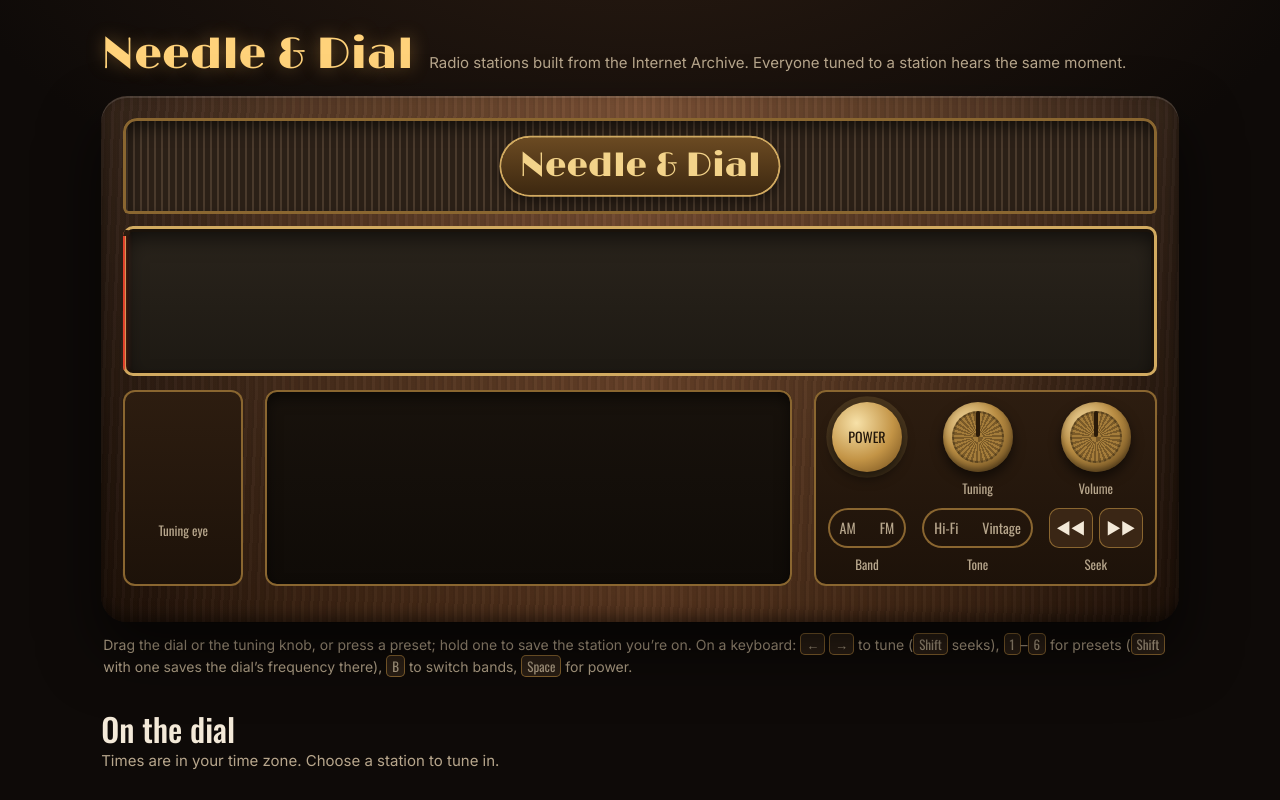
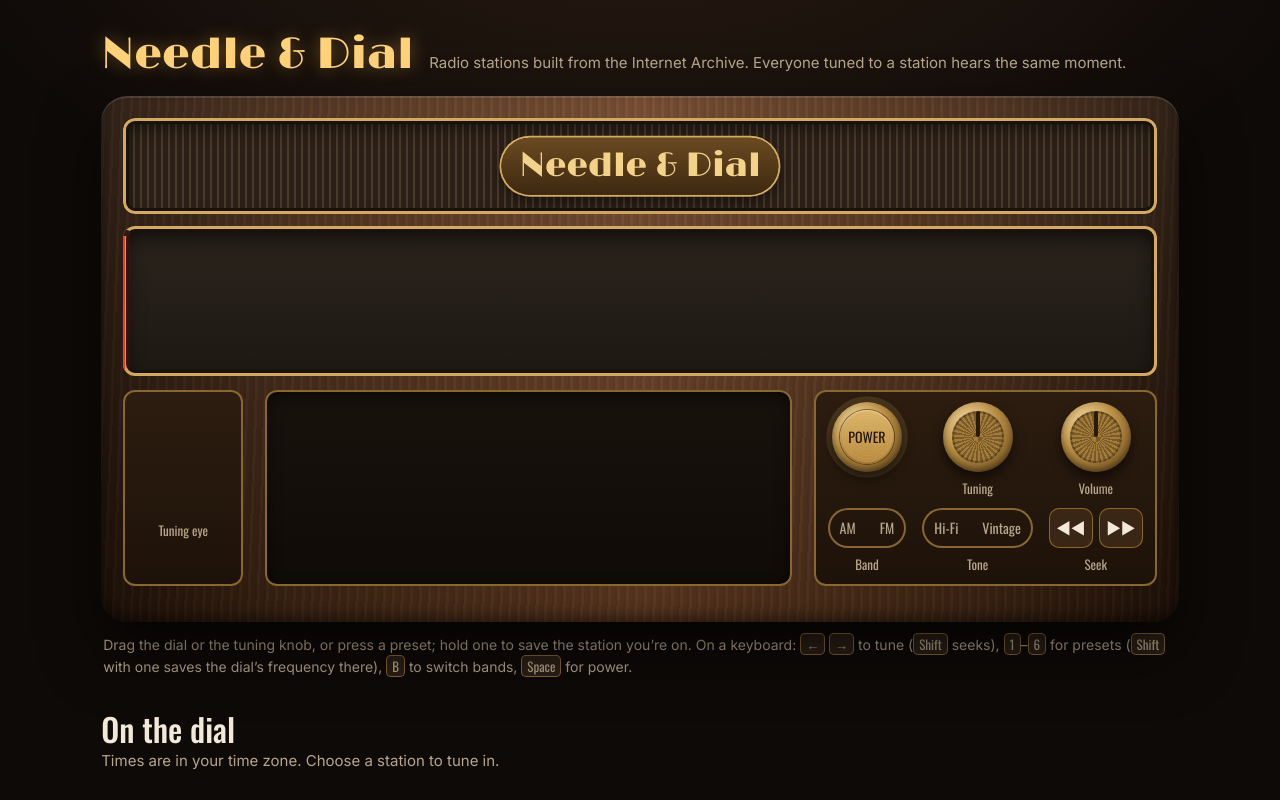
Before and after one commit to mattforney/needle-and-dial, a website: page src/index.template.html in a window 1280 px wide. Shown: the top 800 px of the page. Drawn offline with nearby package versions, Linux system fonts and the light colour scheme.

Commit message:
Faceplate: the grille and the dial glass share one radius and bezel; a flat power button
The grille's bottom corners were 6 px and its bezel the dark brass, against the
dial glass's 10 px and bright brass right below it. Both are now 12 px, like the
panels under them, with the same bright brass ring. The power button was a dome;
it is now a flat face set in the same brass collar as the knobs, lit red when on.

Co-Authored-By: Claude Opus 5.5 <noreply@anthropic.com>
Claude-Session: https://claude.ai/code/session_01WFt22rcaV37e8QSvY4GJKz

```diff
--- a/src/index.template.html
+++ b/src/index.template.html
@@ -31,12 +31,12 @@ header.top{display:flex;align-items:baseline;gap:16px;flex-wrap:wrap;margin-bott
   repeating-linear-gradient(92deg,rgba(0,0,0,.10) 0 2px,rgba(255,255,255,.025) 2px 5px,rgba(0,0,0,.06) 5px 9px),
   linear-gradient(90deg,var(--walnut-d),var(--walnut) 18%,var(--walnut-l) 50%,var(--walnut) 82%,var(--walnut-d));
   box-shadow:0 30px 60px rgba(0,0,0,.6),inset 0 2px 0 rgba(255,255,255,.12),inset 0 -6px 14px rgba(0,0,0,.45)}
-.grille{height:clamp(54px,9vw,96px);border-radius:14px 14px 6px 6px;position:relative;overflow:hidden;
+.grille{height:clamp(54px,9vw,96px);border-radius:12px;position:relative;overflow:hidden;
   background:repeating-linear-gradient(90deg,#2b2017 0 3px,#4a3a2c 3px 5px,#2b2017 5px 7px),linear-gradient(#3b2e22,#2a2018);
-  box-shadow:inset 0 0 0 3px var(--brass-d),inset 0 8px 18px rgba(0,0,0,.6)}
+  box-shadow:inset 0 0 0 3px var(--brass),inset 0 0 0 6px #1a120a,inset 0 8px 18px rgba(0,0,0,.6)}
 .badge{white-space:nowrap;position:absolute;left:50%;top:50%;transform:translate(-50%,-50%);font-family:Limelight,Georgia,serif;font-size:clamp(20px,3.4vw,34px);color:#f3d38a;padding:2px 18px;border-radius:999px;
   background:linear-gradient(#6b4a22,#3d2810);box-shadow:0 0 0 2px var(--brass),0 6px 14px rgba(0,0,0,.5);white-space:nowrap}
-.dial{position:relative;margin-top:12px;height:clamp(120px,15vw,150px);border-radius:10px;overflow:hidden;cursor:ew-resize;touch-action:none;
+.dial{position:relative;margin-top:12px;height:clamp(120px,15vw,150px);border-radius:12px;overflow:hidden;cursor:ew-resize;touch-action:none;
   background:linear-gradient(180deg,#2a241c,#1d1913);box-shadow:inset 0 0 0 3px var(--brass),inset 0 0 0 6px #1a120a,inset 0 10px 22px rgba(0,0,0,.7);transition:background .8s}
 .radio[data-on="true"] .dial{background:radial-gradient(120% 140% at 50% 50%,var(--glass-hot) 0%,var(--glass) 45%,#d9b878 100%)}
 .dial svg{position:absolute;inset:0;width:100%;height:100%}
@@ -71,11 +71,16 @@ header.top{display:flex;align-items:baseline;gap:16px;flex-wrap:wrap;margin-bott
 .sw{display:flex;border-radius:999px;overflow:hidden;box-shadow:inset 0 0 0 2px var(--brass-d)}
 .sw button{border:0;background:transparent;white-space:nowrap;padding:8px 12px;min-height:40px;font-family:Oswald,sans-serif;font-size:14px;color:var(--muted);cursor:pointer}
 .sw button[aria-pressed="true"]{background:var(--brass);color:#22160a}
-.power{width:70px;height:70px;border-radius:50%;border:0;cursor:pointer;font-family:Oswald,sans-serif;font-size:14px;color:#22160a;
-  background:radial-gradient(circle at 35% 30%,#f7e1a8,#c39446 55%,#6a4718);box-shadow:0 6px 12px rgba(0,0,0,.55)}
+.power{width:70px;height:70px;border-radius:50%;border:0;cursor:pointer;font-family:Oswald,sans-serif;font-size:14px;color:#22160a;position:relative;isolation:isolate;
+  background:radial-gradient(circle at 35% 30%,#f2d9a0,#b98d43 45%,#5d4018 100%);box-shadow:0 6px 12px rgba(0,0,0,.55),inset 0 -3px 6px rgba(0,0,0,.4)}
+.power::before{content:"";position:absolute;inset:8px;border-radius:50%;z-index:-1;
+  background:repeating-radial-gradient(circle,rgba(255,255,255,.05) 0 1px,rgba(255,255,255,0) 1px 3px),linear-gradient(180deg,#dcb468,#b8893d);
+  box-shadow:0 0 0 1px rgba(40,24,8,.55),inset 0 1px 1px rgba(255,240,205,.55),inset 0 -1px 2px rgba(0,0,0,.25)}
+.power:active::before{box-shadow:0 0 0 1px rgba(40,24,8,.55),inset 0 3px 5px rgba(0,0,0,.4)}
 .radio[data-on="false"] .power{animation:pulse 2.2s ease-in-out infinite}
-.radio[data-on="true"] .power{background:radial-gradient(circle at 35% 30%,#ffb39b,#e2412b 55%,#7a1a0d);color:#fff}
-@keyframes pulse{0%,100%{box-shadow:0 6px 12px rgba(0,0,0,.55),0 0 0 0 rgba(255,210,122,.0)}50%{box-shadow:0 6px 12px rgba(0,0,0,.55),0 0 0 10px rgba(255,210,122,.22)}}
+.radio[data-on="true"] .power{color:#fff}
+.radio[data-on="true"] .power::before{background:radial-gradient(circle,#ff9a7e 0%,#e2412b 55%,#a8240f 100%);box-shadow:0 0 0 1px rgba(40,10,4,.6),inset 0 2px 4px rgba(0,0,0,.35),0 0 12px rgba(226,65,43,.45)}
+@keyframes pulse{0%,100%{box-shadow:0 6px 12px rgba(0,0,0,.55),inset 0 -3px 6px rgba(0,0,0,.4),0 0 0 0 rgba(255,210,122,0)}50%{box-shadow:0 6px 12px rgba(0,0,0,.55),inset 0 -3px 6px rgba(0,0,0,.4),0 0 0 10px rgba(255,210,122,.22)}}
 .fine{display:flex;gap:6px}.fine button{min-width:44px;min-height:40px;border-radius:10px;border:0;background:#3a2615;color:var(--ink);cursor:pointer;box-shadow:inset 0 0 0 1px var(--brass-d)}
 .presets{display:grid;grid-template-columns:repeat(6,minmax(0,1fr));gap:8px;margin-top:14px}
 .presets button{-webkit-touch-callout:none;-webkit-user-select:none;user-select:none}.presets button span{white-space:nowrap}
```
